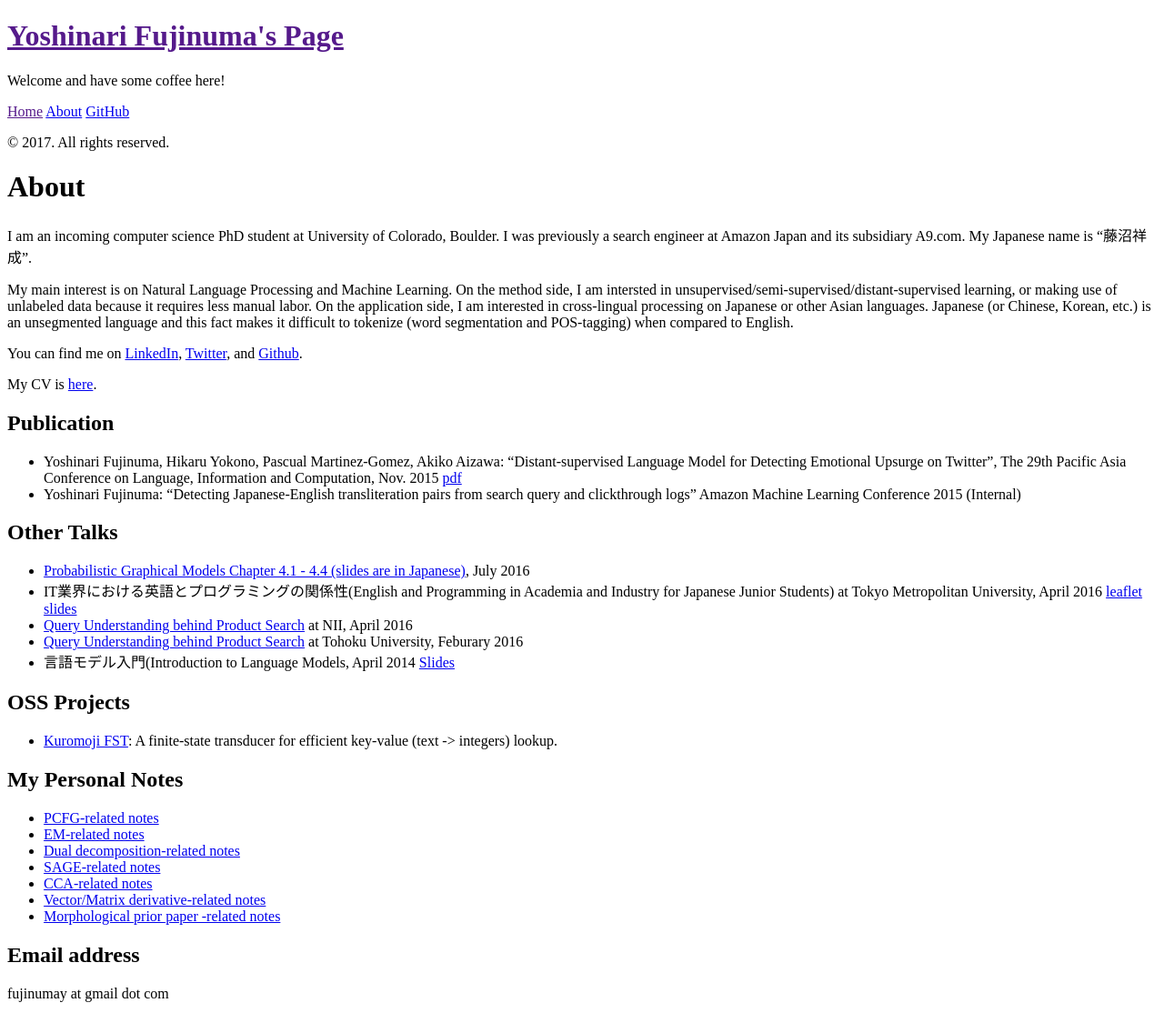
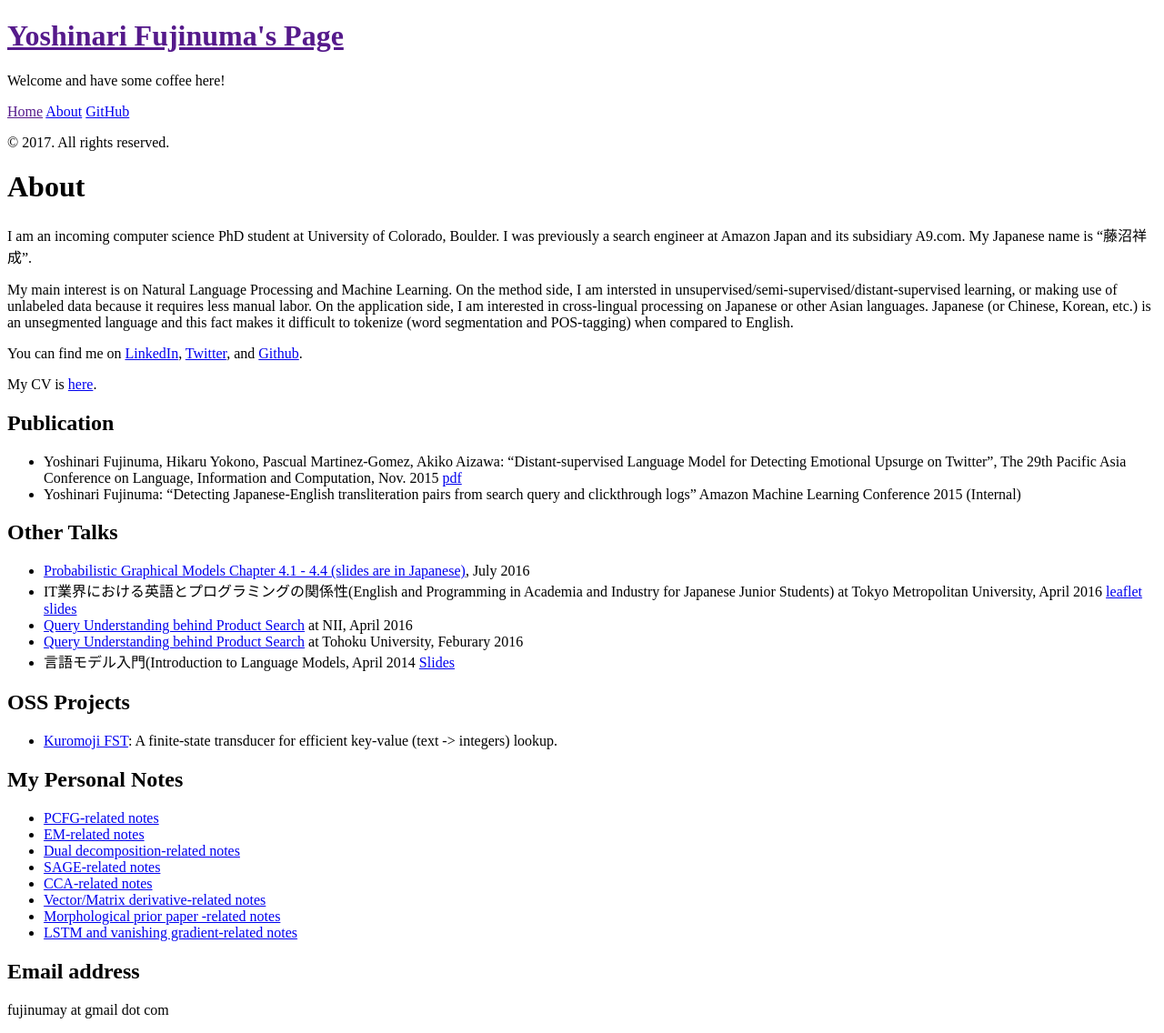
Before and after one commit to akkikiki/akkikiki.github.io, a Jekyll site: the page built from about.md, in a window 1280 px wide. Shown: the whole page at 91% size. Built offline with Jekyll 4.4.1, drawn with Linux system fonts in a browser that asks for light colours.

Commit message:
Adding the link to the LSTM-related notes

```diff
--- a/about.md
+++ b/about.md
@@ -34,6 +34,7 @@ My CV is [here]({{ site.url }}/assets/yoshinari_fujinuma_cv.pdf).
 * [CCA-related notes]({{ site.url }}/assets/yoshinari_notes_cca.pdf)
 * [Vector/Matrix derivative-related notes]({{ site.url }}/assets/yoshinari_notes_vec_derivative.pdf)
 * [Morphological prior paper -related notes]({{ site.url }}/assets/yoshinari_notes_prob_neural_word_embed.pdf)
+* [LSTM and vanishing gradient-related notes]({{ site.url }}/assets/LSTM+and+GRU.html)
 
 ## Email address
 fujinumay at gmail dot com
```
